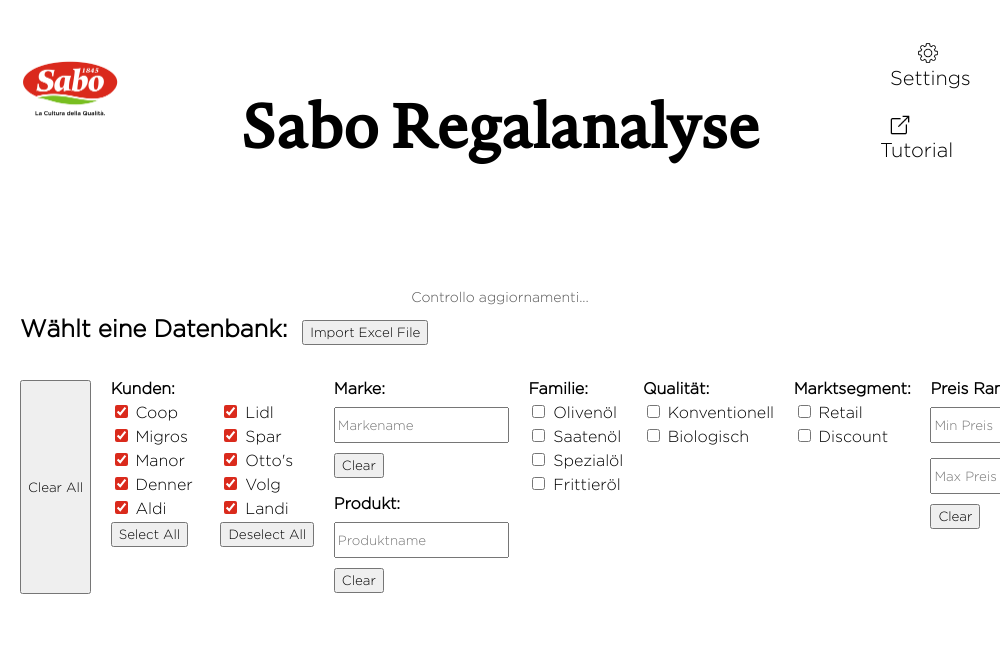
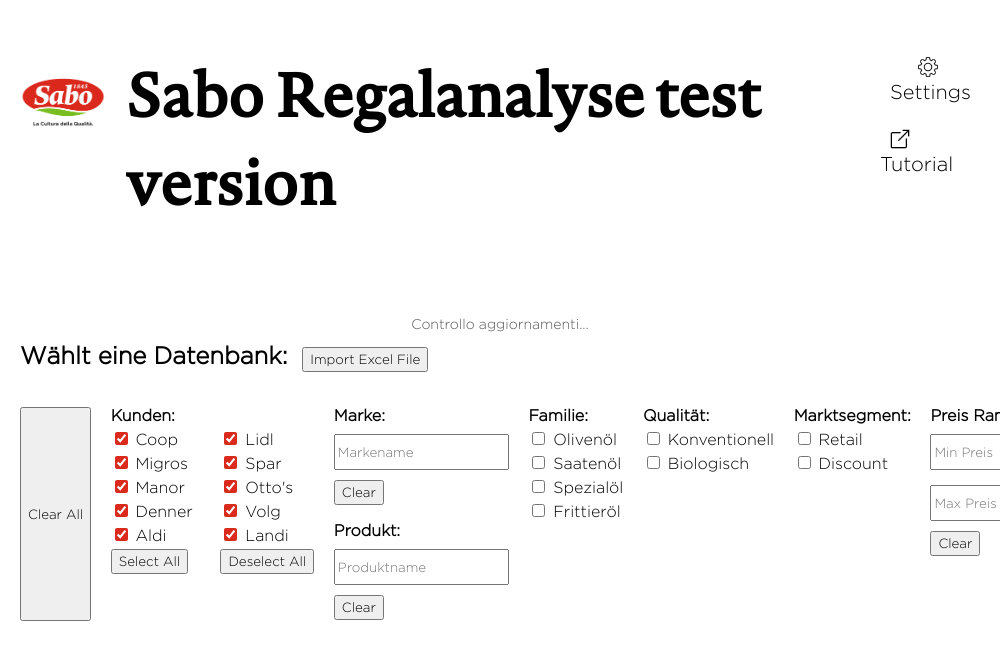
Before and after one commit to Chipsfil/sabo_regalanalyse, an Electron app: page index.html in a window 1000 px wide. Shown: the top 660 px of the page. Drawn offline with Linux system fonts and the light colour scheme; no server answers.

Commit message:
Test version update

```diff
--- a/index.html
+++ b/index.html
@@ -18,7 +18,7 @@
             <br><br>
         </div>
 
-        <h1 class="title">Sabo Regalanalyse</h1>
+        <h1 class="title">Sabo Regalanalyse test version</h1>
         <div class="img-header">
             <div class="settings-container">
                 <div class="settings-trigger"><img src="assets/settings.png"
```
